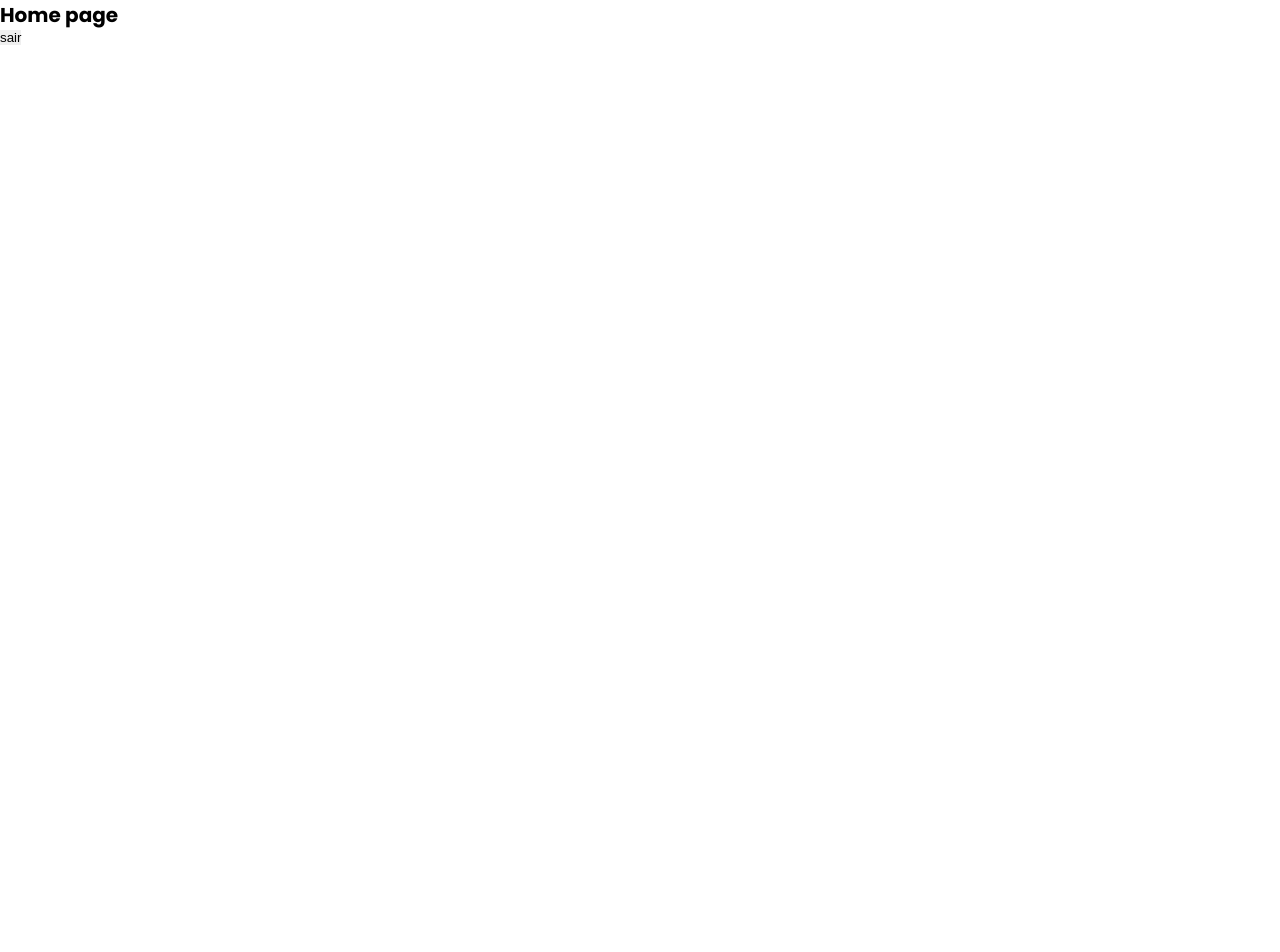
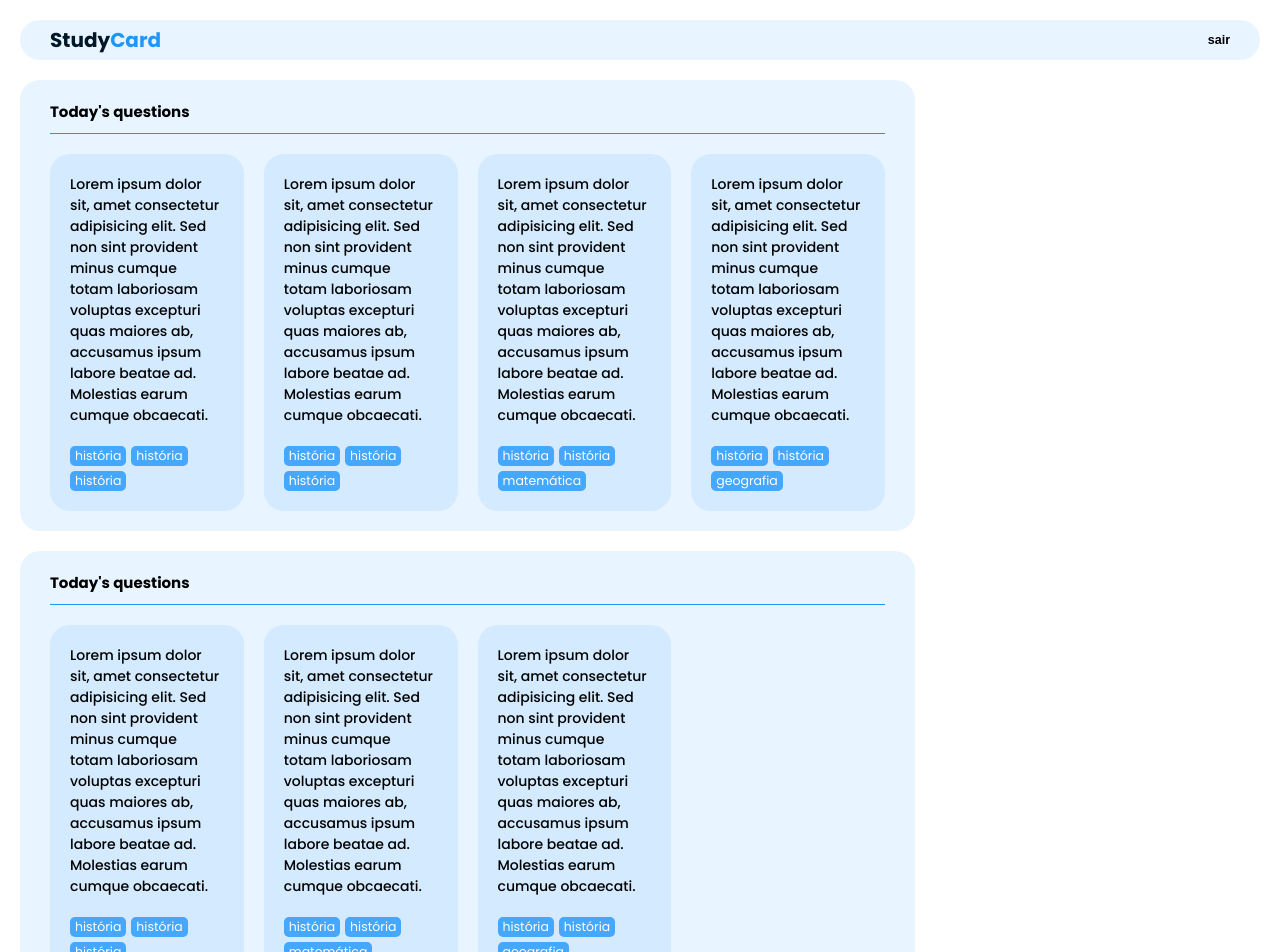
Before and after one commit to AdsonNascimento/StudyCard-authenticated, a React (Vite) app in the folder frontend/: page /dashboard in a window 1280 px wide. Shown: the top 952 px of the page. Before the commit the page ends 800 px from the top, so only its background shows below. Built offline with nearby package versions, Linux system fonts and the light colour scheme; sample sign-in values are in the browser's storage.

Commit message:
add today questions in dashboard

```diff
--- /dev/null
+++ b/frontend/src/components/HeaderLogin/index.jsx
@@ -0,0 +1,20 @@
+import React, { useContext } from 'react';
+import { AuthContext } from '../../contexts/contexts.jsx';
+import './style.scss'
+import Logo from '../Logo'
+
+export default function HeaderLogin() {
+    const { logout } = useContext(AuthContext);
+
+    return (
+        <header id='header-login'>
+            <nav>
+                <Logo />
+
+                <button onClick={logout}>
+                    sair
+                </button>
+            </nav>
+        </header>
+    );
+}
--- /dev/null
+++ b/frontend/src/components/HeaderLogin/style.scss
@@ -0,0 +1,35 @@
+@import '../../index.scss';
+
+#header-login {
+    background-color: $blue-soft;
+
+    border-radius: 50px;
+
+    margin: 2rem auto;
+    padding: .5rem 3rem;
+    width: calc(100vw - 4rem);
+
+    nav {
+        display: flex;
+        justify-content: space-between;
+        align-items: center;
+        width: 100%;
+        margin: auto;
+
+        h1 {
+            font-size: 2rem;
+            margin-bottom: 0;
+            width: fit-content;
+        }
+
+        button {
+            background-color: transparent;
+            font-size: 1.25rem;
+            font-weight: 600;
+
+            &:hover {
+                color: $blue;
+            }
+        }
+    }
+}
--- a/frontend/src/index.scss
+++ b/frontend/src/index.scss
@@ -14,6 +14,8 @@ $green: #2ec4b5;
 $blue: #1e96fc;
 $red: #e71d36;
 
+$blue-two: #45a7fd;
+
 $green-soft: rgba(46, 196, 181, 0.1);
 $blue-soft: rgba(30, 148, 252, 0.1);
 
@@ -27,7 +29,6 @@ html {
 }
 
 body {
-  height: 100vh;
   width: 100vw;
   background-color: var(--off-white);
 }
--- a/frontend/src/page/Dashboard/index.jsx
+++ b/frontend/src/page/Dashboard/index.jsx
@@ -1,16 +1,103 @@
-import React, { useContext } from 'react';
-import { AuthContext } from '../../contexts/contexts';
+import React from 'react';
+import HeaderLogin from "../../components/HeaderLogin";
+import './style.scss'
 
 export default function Dashboard() {
-    const { logout } = useContext(AuthContext);
 
     return (
-        <main>
-            <h1>Home page</h1>
+        <>
+            <HeaderLogin />
+            <main id='dashboard'>
+                <section className="questions">
+                    <div className='questions-today'>
+                        <h2>Today's questions</h2>
+                        <hr></hr>
 
-            <button onClick={logout}>
-                sair
-            </button>
-        </main>
+                        <div className='today-container'>
+                        <div className="item">
+                                <p>
+                                    Lorem ipsum dolor sit, amet consectetur adipisicing elit. Sed non sint provident minus cumque totam laboriosam voluptas excepturi quas maiores ab, accusamus ipsum labore beatae ad. Molestias earum cumque obcaecati.
+                                </p>
+                                <div className='tags'>
+                                    <span>história</span>
+                                    <span>história</span>
+                                    <span>história</span>
+                                </div>
+                            </div>
+                            <div className="item">
+                                <p>
+                                    Lorem ipsum dolor sit, amet consectetur adipisicing elit. Sed non sint provident minus cumque totam laboriosam voluptas excepturi quas maiores ab, accusamus ipsum labore beatae ad. Molestias earum cumque obcaecati.
+                                </p>
+                                <div className='tags'>
+                                    <span>história</span>
+                                    <span>história</span>
+                                    <span>história</span>
+                                </div>
+                            </div>
+                            <div className="item">
+                                <p>
+                                    Lorem ipsum dolor sit, amet consectetur adipisicing elit. Sed non sint provident minus cumque totam laboriosam voluptas excepturi quas maiores ab, accusamus ipsum labore beatae ad. Molestias earum cumque obcaecati.
+                                </p>
+                                <div className='tags'>
+                                    <span>história</span>
+                                    <span>história</span>
+                                    <span>matemática</span>
+                                </div>
+                            </div>
+                            <div className="item">
+                                <p>
+                                    Lorem ipsum dolor sit, amet consectetur adipisicing elit. Sed non sint provident minus cumque totam laboriosam voluptas excepturi quas maiores ab, accusamus ipsum labore beatae ad. Molestias earum cumque obcaecati.
+                                </p>
+                                <div className='tags'>
+                                    <span>história</span>
+                                    <span>história</span>
+                                    <span>geografia</span>
+                                </div>
+                            </div>
+                        </div>
+
+                    </div>
+                    <div className='questions-today'>
+                        <h2>Today's questions</h2>
+                        <hr></hr>
+
+                        <div className='today-container'>
+                            <div className="item">
+                                <p>
+                                    Lorem ipsum dolor sit, amet consectetur adipisicing elit. Sed non sint provident minus cumque totam laboriosam voluptas excepturi quas maiores ab, accusamus ipsum labore beatae ad. Molestias earum cumque obcaecati.
+                                </p>
+                                <div className='tags'>
+                                    <span>história</span>
+                                    <span>história</span>
+                                    <span>história</span>
+                                </div>
+                            </div>
+                            <div className="item">
+                                <p>
+                                    Lorem ipsum dolor sit, amet consectetur adipisicing elit. Sed non sint provident minus cumque totam laboriosam voluptas excepturi quas maiores ab, accusamus ipsum labore beatae ad. Molestias earum cumque obcaecati.
+                                </p>
+                                <div className='tags'>
+                                    <span>história</span>
+                                    <span>história</span>
+                                    <span>matemática</span>
+                                </div>
+                            </div>
+                            <div className="item">
+                                <p>
+                                    Lorem ipsum dolor sit, amet consectetur adipisicing elit. Sed non sint provident minus cumque totam laboriosam voluptas excepturi quas maiores ab, accusamus ipsum labore beatae ad. Molestias earum cumque obcaecati.
+                                </p>
+                                <div className='tags'>
+                                    <span>história</span>
+                                    <span>história</span>
+                                    <span>geografia</span>
+                                </div>
+                            </div>
+                        </div>
+
+                    </div>
+                </section>
+                <section className="dois"></section>
+            </main>
+        </>
     )
 }
--- /dev/null
+++ b/frontend/src/page/Dashboard/style.scss
@@ -0,0 +1,65 @@
+@import '../../index.scss';
+
+#dashboard {
+    margin: auto;
+    width: calc(100vw - 4rem);
+    display: grid;
+    grid-template-columns: 1fr 32.5rem;
+    gap: 2rem;
+    flex: 1 400px;
+
+    .questions {
+        display: grid;
+        gap: 2rem;
+
+        .questions-today {
+            border-radius: 2rem;
+            padding: 2rem 3rem;
+            background-color: $blue-soft;
+
+            hr {
+                width: 100%;
+                height: 1px;
+                background-color: $blue;
+                margin: 1rem 0 2rem 0;
+            }
+
+            .today-container {
+                display: grid;
+                grid-template-columns: repeat(4, 1fr);
+                gap: 2rem;
+
+                .item {
+                    background-color: $blue-soft;
+                    padding: 2rem;
+                    border-radius: 2rem;
+                    cursor: pointer;
+
+                    p {
+                        font-size: 1.4rem;
+                        font-weight: 500;
+                    }
+
+                    .tags {
+                        display: flex;
+                        flex-wrap: wrap;
+                        gap: .5rem;
+                        overflow-y: scroll;
+                        align-items: flex-start;
+                        margin-top: 2rem;
+
+                        span {
+                            font-size: 1.25rem;
+                            padding: 0.1rem 0.5rem;
+                            border-radius: 0.5rem;
+                            color: #fff;
+                            background-color: $blue-two;
+                            height: fit-content;
+                        }
+                    }
+                }
+            }
+
+        }
+    }
+}
```
